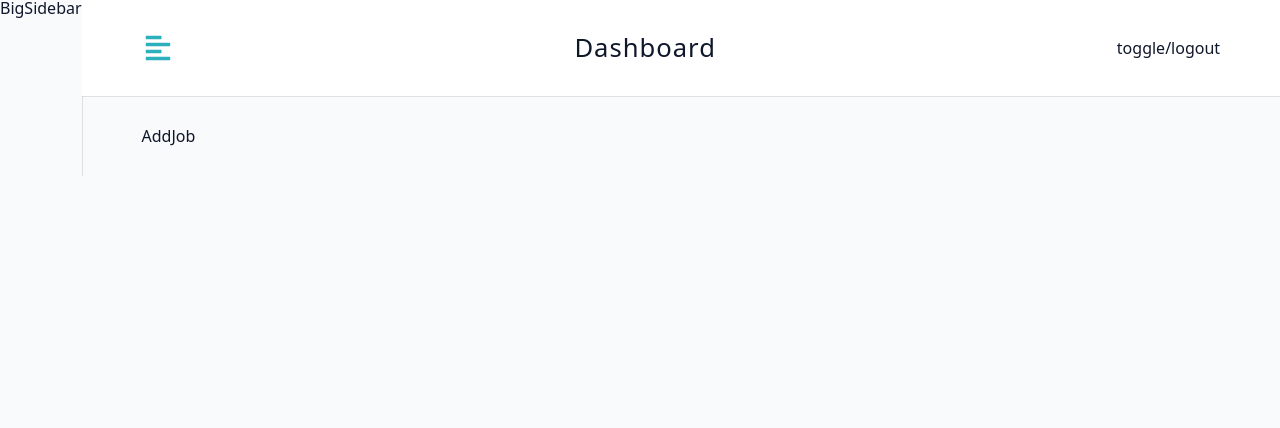
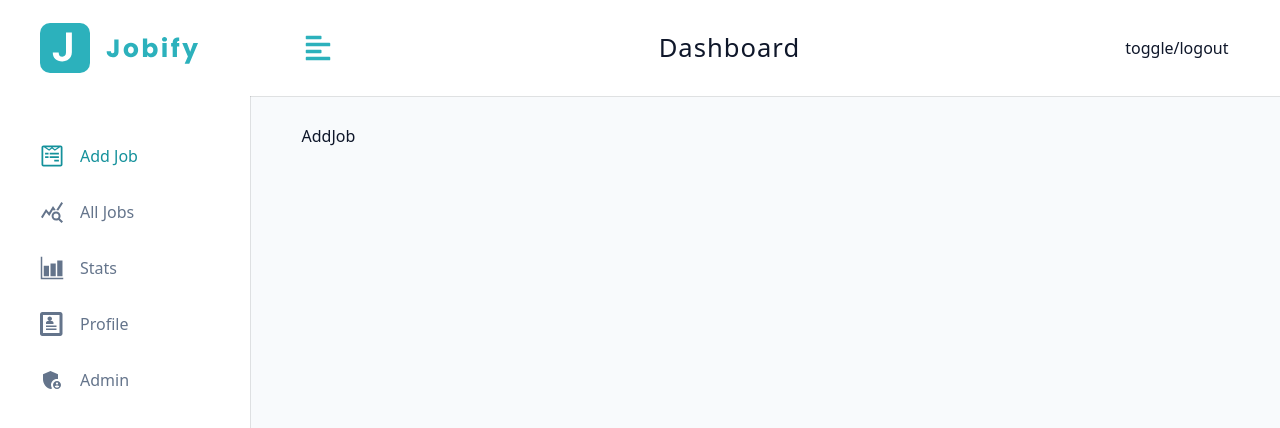
Before and after one commit to nejil0x1/job-portal, a React (Vite) app in the folder client/: page /dashboard in a window 1280 px wide. Shown: the top 428 px of the page. Built offline with nearby package versions, Linux system fonts and the light colour scheme.

Commit message:
BigSidebar setup

```diff
--- a/client/src/assets/wrappers/BigSidebar.js
+++ b/client/src/assets/wrappers/BigSidebar.js
@@ -52,10 +52,7 @@ const Wrapper = styled.aside`
 			place-items: center;
 		}
 		.active {
-      color: var(--primary-500);
-    }
-    .pending {
-      background: var(--background-color);
+			color: var(--primary-600);
 		}
 	}
 `;
--- a/client/src/components/BigSidebar.jsx
+++ b/client/src/components/BigSidebar.jsx
@@ -1,7 +1,24 @@
 import Wrapper from '../assets/wrappers/BigSidebar';
+import { NavLink } from 'react-router-dom';
+import { useDashboardContext } from '../pages/DashboardLayout';
+import NavLinks from './NavLinks';
+import Logo from './Logo';
 
 const BigSidebar = () => {
-	return <Wrapper>BigSidebar</Wrapper>;
+	const { showSidebar } = useDashboardContext();
+
+	return (
+		<Wrapper>
+			<div className={`sidebar-container ${!showSidebar && `show-sidebar`}`}>
+				<div className='container'>
+					<header>
+						<Logo />
+					</header>
+					<NavLinks />
+				</div>
+			</div>
+		</Wrapper>
+	);
 };
 
 export default BigSidebar;
--- a/client/src/components/NavLinks.jsx
+++ b/client/src/components/NavLinks.jsx
@@ -1,7 +1,8 @@
 import { useDashboardContext } from '../pages/DashboardLayout';
 import links from '../utils/links';
 import { NavLink } from 'react-router-dom';
-const NavLinks = () => {
+
+const NavLinks = ({ isBigSidebar = true }) => {
 	const { toggleSidebar, user } = useDashboardContext();
 
 	return (
@@ -13,7 +14,7 @@ const NavLinks = () => {
 						to={path}
 						key={text}
 						className='nav-link'
-						onClick={toggleSidebar}
+						onClick={!isBigSidebar && toggleSidebar}
 						end
 					>
 						<span className='icon'>{icon}</span>
--- a/client/src/components/SmallSidebar.jsx
+++ b/client/src/components/SmallSidebar.jsx
@@ -19,7 +19,7 @@ const SmallSidebar = () => {
 					<header>
 						<Logo />
 					</header>
-					<NavLinks />
+					<NavLinks isBigSidebar={false} />
 				</div>
 			</div>
 		</Wrapper>
```
Lines whose indentation alone changed are shown as unchanged.
